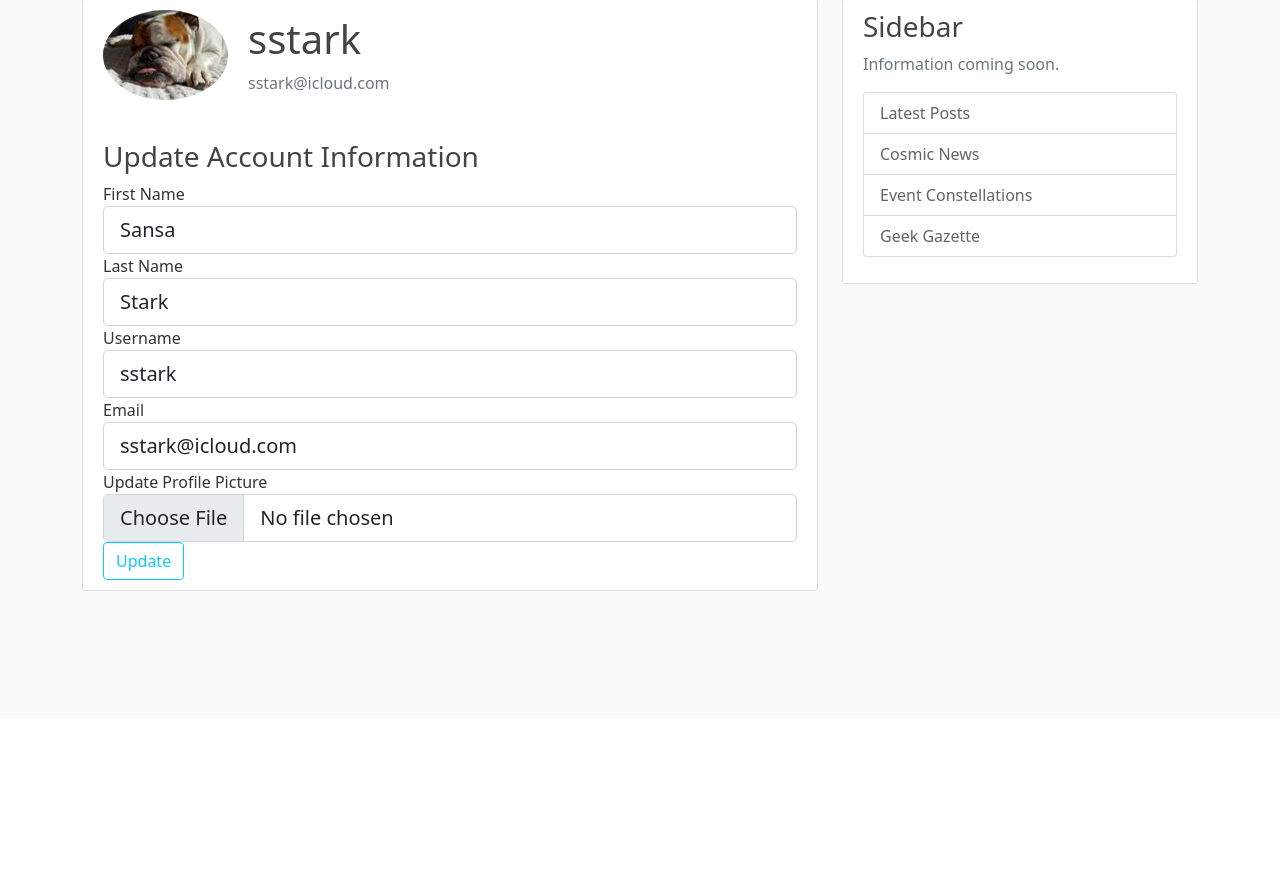
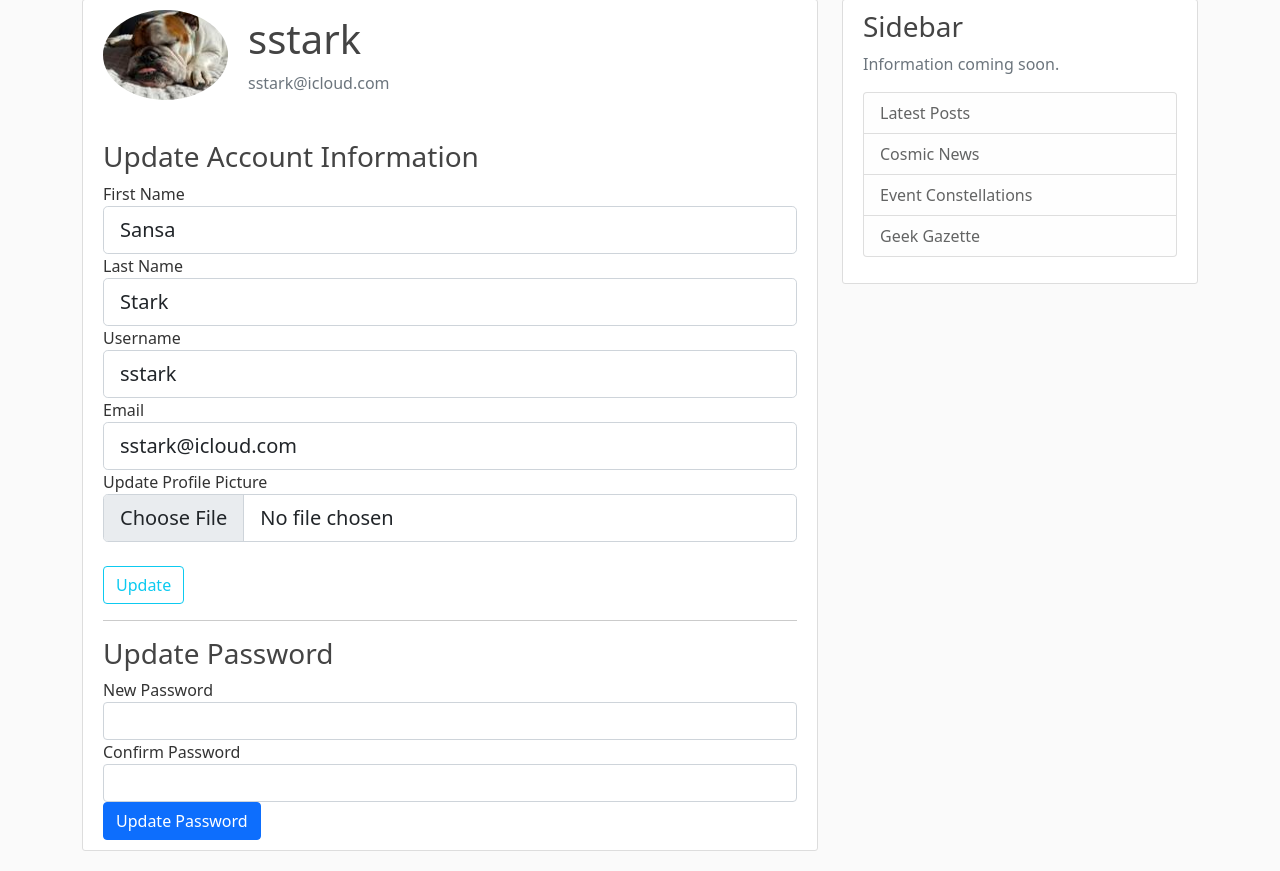
Before and after one commit to klbailey/Flask, a Flask app: page /account in a window 1280 px wide. Shown: the part 81-952 px from the top of the page. Before the commit the page ends 672 px from the top, so only its background shows below. Run offline with Flask 3, Linux system fonts and the light colour scheme; a user stored in the database is signed in; some libraries are stand-ins or nearby versions.

Commit message:
Cleaned layout

```diff
--- a/FullStackFlaskPracticeONE/app.py
+++ b/FullStackFlaskPracticeONE/app.py
@@ -2,10 +2,12 @@ from datetime import datetime
 from flask import Flask, render_template, url_for, flash, redirect, request, abort
 from flask_sqlalchemy import SQLAlchemy
 # import forms import RegistrationForm, LoginForm
-from forms import RegistrationForm, LoginForm, UpdateAccountForm, PostForm
+from forms import RegistrationForm, LoginForm, UpdateAccountForm, PostForm, UpdatePasswordForm
 from flask_login import logout_user, login_user, current_user, LoginManager, login_required
 import secrets
-from PIL import Image # to import 'image' modeul
+from PIL import Image # to import 'image' module
+# for password change
+from werkzeug.security import generate_password_hash, check_password_hash
 import os #to keep site.db in this project folder
 
 app = Flask(__name__)
@@ -63,6 +65,16 @@ class User(db.Model):
 
     def get_id(self):
         return str(self.id)
+
+    password = db.Column(db.String(60), nullable=False)
+
+    def set_password(self, password):
+        self.password = password
+
+    def check_password(self, password):
+        print(f"Stored Password Hash: {self.password}")
+        return check_password_hash(self.password, password)
+
 
 # Add user loader function
 @login_manager.user_loader
@@ -218,6 +230,7 @@ def logout():
 @login_required
 def account():
     form = UpdateAccountForm()
+    update_password_form = UpdatePasswordForm()
 
     if form.validate_on_submit():
         # Update the user's account information in the database
@@ -235,7 +248,7 @@ def account():
         db.session.commit()
 
         flash('Your account has been updated!', 'success')
-        return redirect(url_for('account'))
+        return redirect(url_for('home'))
 
     elif request.method == 'GET':
         # Pre-fill the form with the current user's information
@@ -247,7 +260,7 @@ def account():
     # image and concatenate current user image
     image_file = url_for('static', filename='profile_pics/' + current_user.image_file)
 
-    return render_template('account.html', title='Account', image_file=image_file, form=form)
+    return render_template('account.html', title='Account', image_file=image_file, form=form, update_password_form=update_password_form)
 
 # Update Account Route
 @app.route('/update_account', methods=['GET', 'POST'])
@@ -340,6 +353,20 @@ def edit_post(post_id):
     return render_template('edit_post.html', title='Edit Post', form=form, post=post)
 
 
+# Update Password Route
+@app.route('/update_password', methods=['GET', 'POST'])
+@login_required
+def update_password():
+    form = UpdatePasswordForm()
+
+    if form.validate_on_submit():
+        # Update the user's password in the database
+        current_user.set_password(form.new_password.data)
+        db.session.commit()
+        flash('Your password has been updated!', 'success')
+        return redirect(url_for('account'))
+
+    return render_template('update_password.html', title='Update Password', form=form)
 
 # Delete post
 @app.route('/delete_post/<int:post_id>', methods=['GET','POST'])
--- a/FullStackFlaskPracticeONE/forms.py
+++ b/FullStackFlaskPracticeONE/forms.py
@@ -45,3 +45,9 @@ class PostForm(FlaskForm):
     title = StringField('Title', validators=[InputRequired()])
     content = TextAreaField('Content', validators=[InputRequired()])
     submit = SubmitField('Post')
+
+
+class UpdatePasswordForm(FlaskForm):
+    new_password = PasswordField('New Password', validators=[InputRequired()])
+    confirm_password = PasswordField('Confirm Password', validators=[InputRequired(), EqualTo('new_password')])
+    submit = SubmitField('Update Password')
--- a/FullStackFlaskPracticeONE/templates/account.html
+++ b/FullStackFlaskPracticeONE/templates/account.html
@@ -33,9 +33,26 @@
                 {{ form.picture.label(class="form-control-label") }}
                 {{ form.picture(class="form-control form-control-lg") }}
             </div>
+            <br>
             <div class="form-group">
                 {{ form.submit(class="btn btn-outline-info") }}
             </div>
         </form>
+
+        <!-- Update Password Form -->
+        <hr>
+        <h3>Update Password</h3>
+        <form method="POST" action="{{ url_for('update_password') }}">
+            {{ update_password_form.hidden_tag() }}
+            <div class="form-group">
+                {{ update_password_form.new_password.label }} {{ update_password_form.new_password(class="form-control") }}
+            </div>
+            <div class="form-group">
+                {{ update_password_form.confirm_password.label }} {{ update_password_form.confirm_password(class="form-control") }}
+            </div>
+            <div class="form-group">
+                {{ update_password_form.submit(class="btn btn-primary") }}
+            </div>
+        </form>
     </div>
   {% endblock content %}
--- a/FullStackFlaskPracticeONE/templates/home.html
+++ b/FullStackFlaskPracticeONE/templates/home.html
@@ -13,7 +13,7 @@
 {% endif %}
 
 <!-- NEW POST Ensure that the form is always rendered -->
-<h2>Create a New Post: <small style="font-size: 0.6em;">(Registration/Login Required to Post)</small></h2>
+<h2>Create a New Post: <small style="font-size: 0.6em;">(Login Required to Post)</small></h2>
 <form method="POST" action="{{ url_for('create_post') }}">
   {{ post_form.hidden_tag() }}
   <div>
--- a/FullStackFlaskPracticeONE/templates/layout.html
+++ b/FullStackFlaskPracticeONE/templates/layout.html
@@ -41,7 +41,6 @@
                         <a class="nav-item nav-link" href="{{ url_for('login') }}">Login</a>
                         <a class="nav-item nav-link" href="{{ url_for('register') }}">Register</a>
                         {% endif %}
-
                         <span class="nav-item nav-link" style="margin-left: 400px;">Katherine Bailey Hines Flask Website</span>
                     </div>
                 </div>
--- a/FullStackFlaskPracticeONE/templates/login.html
+++ b/FullStackFlaskPracticeONE/templates/login.html
@@ -50,9 +50,9 @@
         <div class="form-group">
             {{ form.submit(class="btn btn-outline-info") }}
         </div>
-        <small class="text-muted ml-2">
+        <!-- <small class="text-muted ml-2">
             <a href="#">Forgot Password?</a>
-        </small>
+        </small> -->
     </form>
 </div>
 <!-- If there's already an account link to login route function-->
```
Also changed, not shown: FullStackFlaskPracticeONE/templates/update_password.html (added, +17 -0 lines), FullStackFlaskPracticeONE/instance/site.db, FullStackFlaskPracticeONE/static/profile_pics/e0b64baa0d90fa09.jpg (added).
